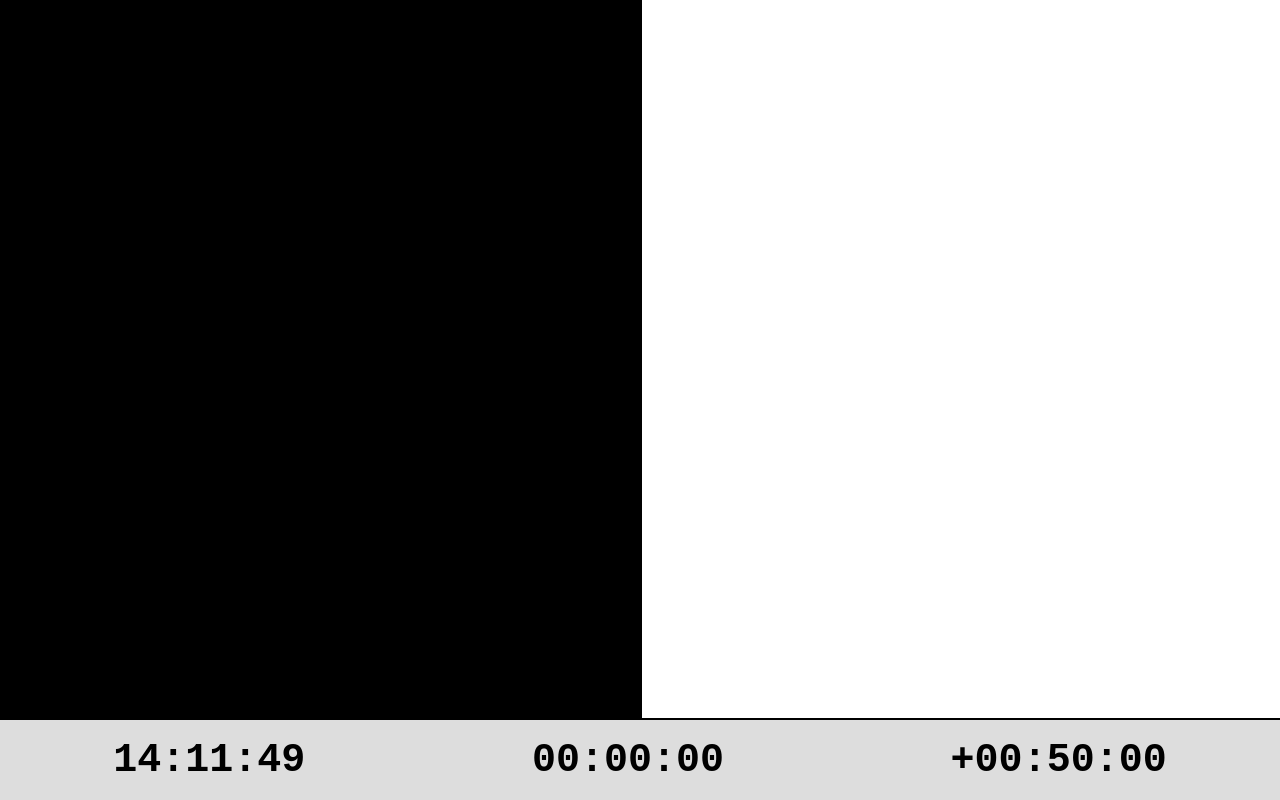
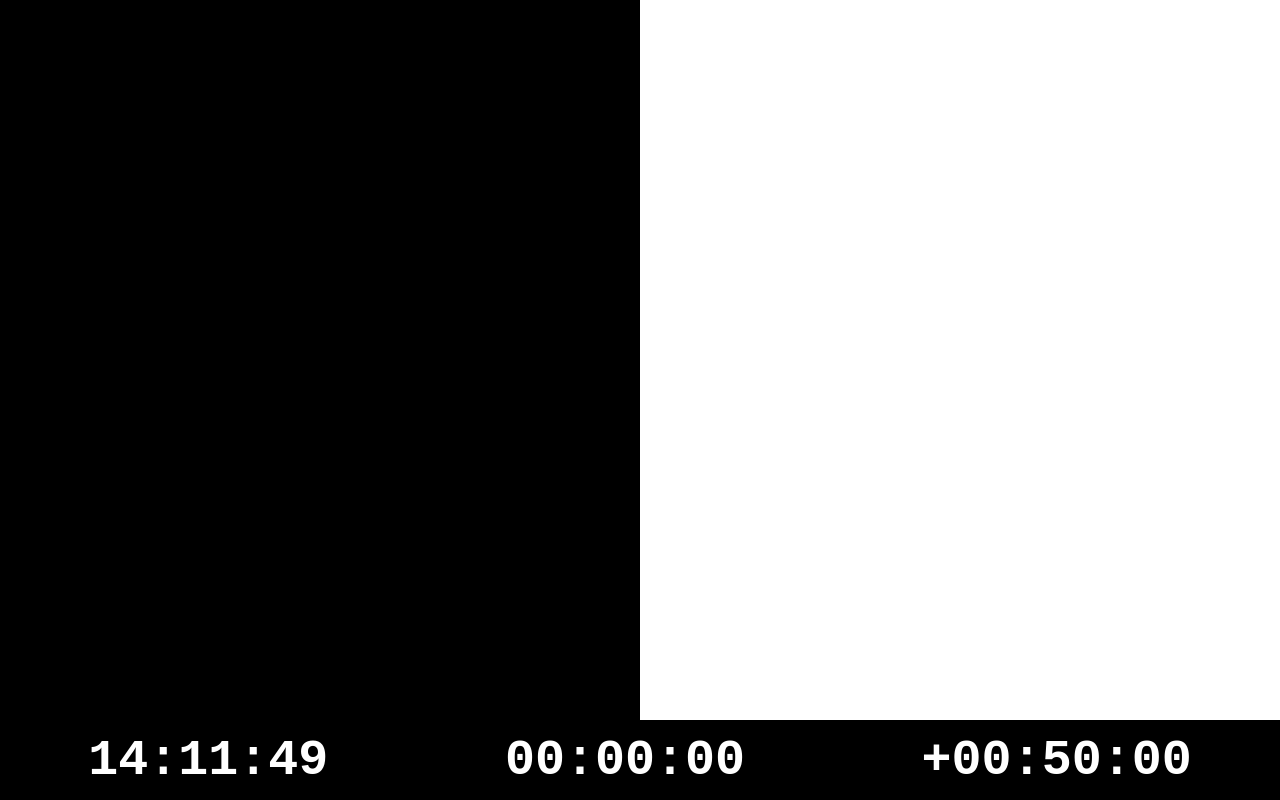
Before and after one commit to ensuite/ensuite-present, a website: page pages/teleprompter-console/teleprompter-console-page.html in a window 1280 px wide. Drawn offline with Linux system fonts and the light colour scheme.

Commit message:
improve footer readability

```diff
--- a/pages/teleprompter-console/teleprompter-console-page.css
+++ b/pages/teleprompter-console/teleprompter-console-page.css
@@ -32,7 +32,6 @@ body[data-slide-ratio="4/3"] {
 }
 
 .slideViewer-wrapper[data-shift="1"] {
-  border-top: 2px solid #000;
   top: var(--viewer-height);
 }
 
@@ -52,7 +51,6 @@ body[data-slide-ratio="4/3"] .slideViewer-wrapper.fullscreen {
 
 .notes-wrapper {
   background-color: #fff;
-  border-left: 2px solid #000;
   bottom: var(--footer-height);
   font-size: 30px;
   left: var(--viewer-width);
@@ -63,11 +61,11 @@ body[data-slide-ratio="4/3"] .slideViewer-wrapper.fullscreen {
 
 .footer {
   align-items: center;
-  background-color: #ddd;
-  border-top: 2px solid #000;
+  background-color: #000;
+  color: #fff;
   bottom: 0;
   display: flex;
-  font-size: 40px;
+  font-size: 50px;
   font-weight: bold;
   justify-content: space-around;
   position: absolute;
```
